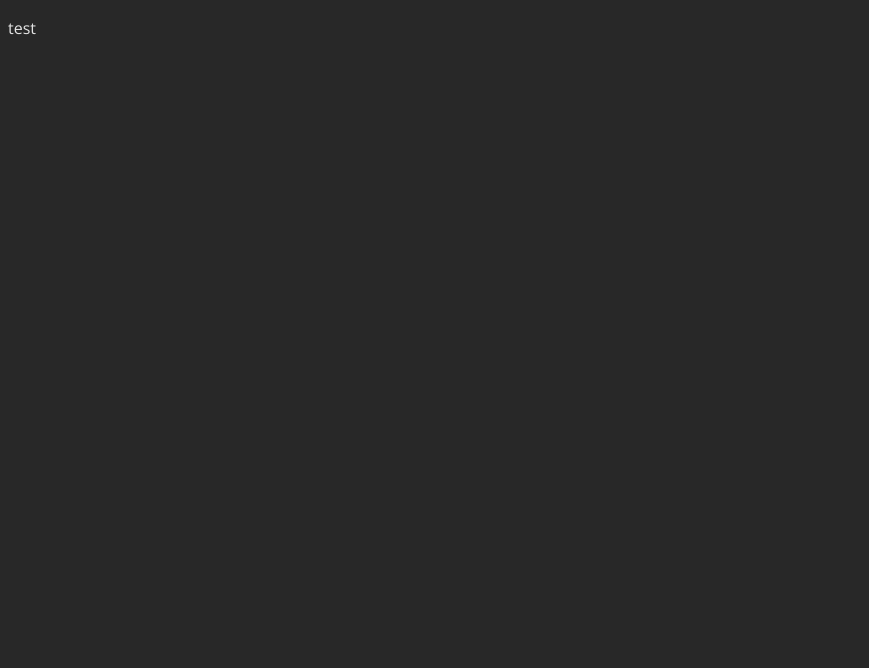
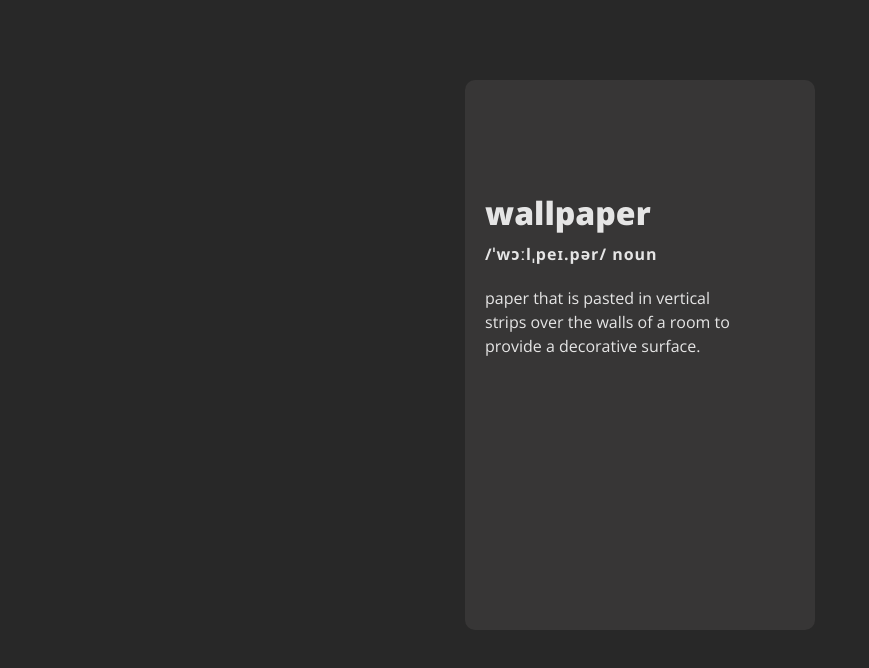
Before and after one commit to Andres2D/meaningful, a React (Vite) app: page / in a window 1280 px wide. Shown: the top 668 px of the page, without its empty margins (0-869 px from the left). Built offline with nearby package versions, Linux system fonts and the light colour scheme.

Commit message:
Add basic card component

```diff
--- a/src/App.tsx
+++ b/src/App.tsx
@@ -1,7 +1,15 @@
+import Card from "./components/card"
+
 const App = () => {
   return (
-    <p>test</p>
+    <Card
+      word="wallpaper"
+      phonetic="/ˈwɔːlˌpeɪ.pər/ noun"
+      meaning="paper that is pasted in vertical
+      strips over the walls of a room to
+      provide a decorative surface."
+    />
   )
 }
 
-export default App
+export default App;
--- /dev/null
+++ b/src/components/card.module.scss
@@ -0,0 +1,30 @@
+@import '../styles/colors';
+
+.card {
+  background-color: $easydark;
+  border-radius: 10px;
+  box-sizing: border-box;
+  height: 550px;
+  margin: 10vh auto;
+  max-width: 350px;
+  min-width: 264px;
+  padding: 20px;
+
+  .word {
+    font-size: xx-large;
+    font-weight: 800;
+    margin-bottom: 0;
+    padding-top: 20%;
+  }
+
+  .phonetic {
+    font-weight: bold;
+    letter-spacing: 1px;
+    margin: 5px auto;
+  }
+
+  .meaning {
+    margin-top: 20px;
+    max-width: 80%;
+  }
+}
--- /dev/null
+++ b/src/components/card.tsx
@@ -0,0 +1,16 @@
+import styles from './card.module.scss';
+import { Word } from '../interfaces/dictionary';
+
+const Card = ({meaning, phonetic, word}: Word) => {
+  return (
+    <section className={styles.card}>
+      <h1 className={styles.word}>{word}</h1>
+      <p className={styles.phonetic}>{phonetic}</p>
+      <p className={styles.meaning}>
+        {meaning}
+      </p>
+    </section>
+  )
+};
+
+export default Card;
--- /dev/null
+++ b/src/interfaces/dictionary.ts
@@ -0,0 +1,5 @@
+export interface Word {
+  word: string;
+  phonetic: string;
+  meaning: string;
+}
--- a/src/styles/_colors.scss
+++ b/src/styles/_colors.scss
@@ -1 +1,2 @@
 $darker: #282828;
+$easydark: #373636;
```
